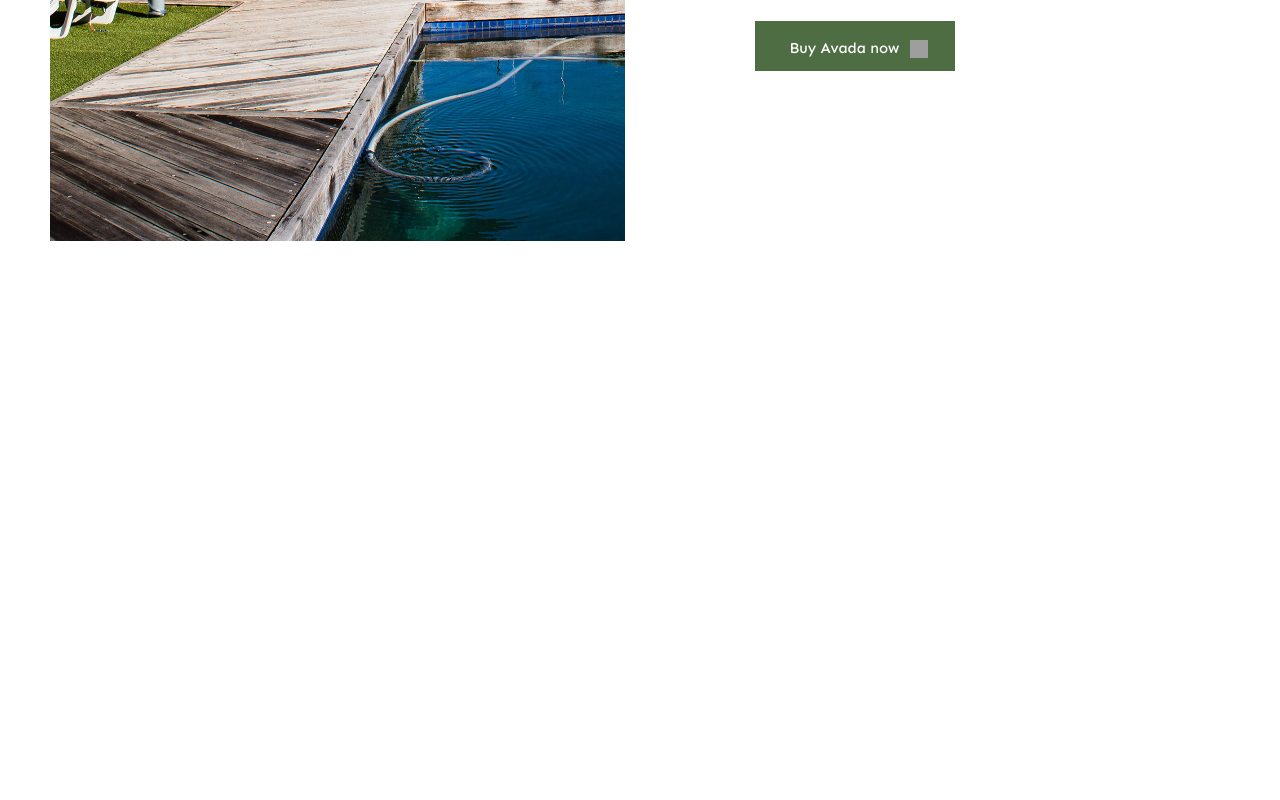
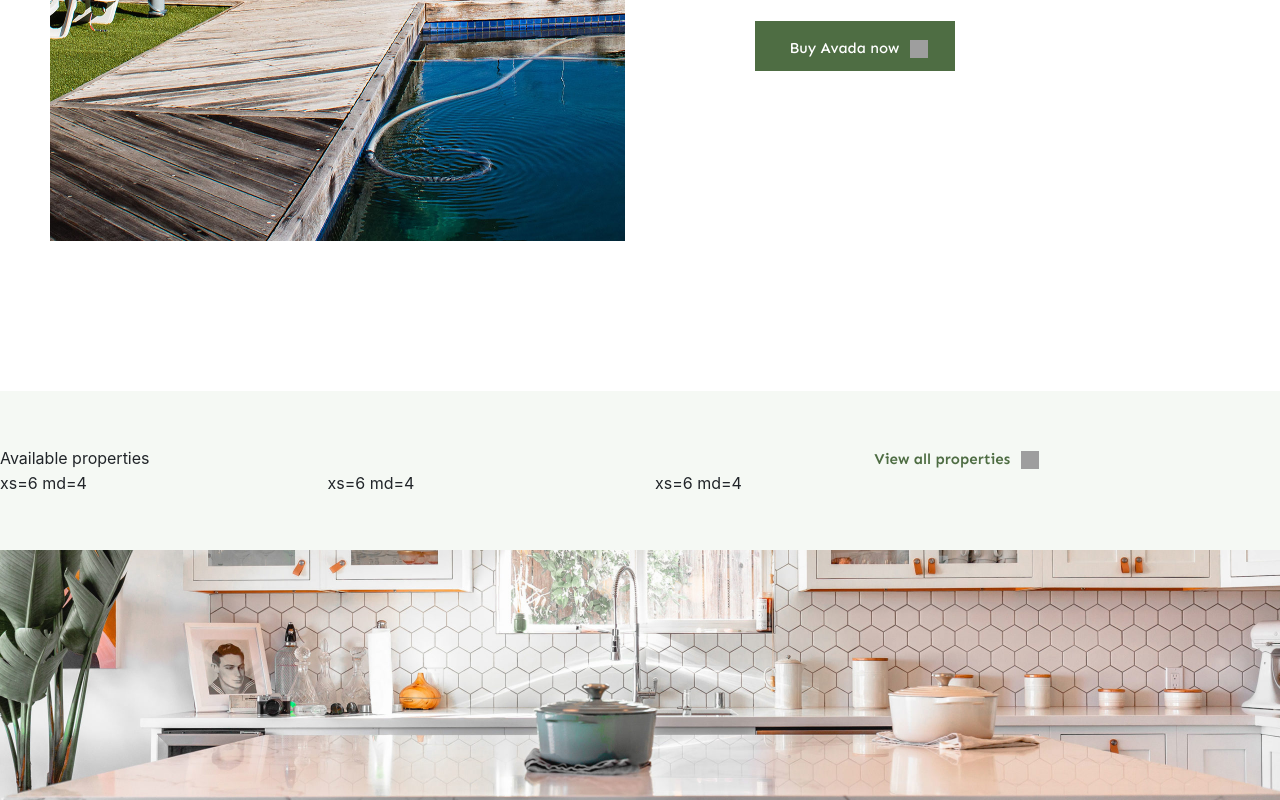
Before and after one commit to OleksiiPustilnyk/react-website-realtor, a React (Create React App) app: page / in a window 1280 px wide. Shown: the part 2196-2996 px from the top of the page. Before the commit the page ends 2587 px from the top, so only its background shows below. Built offline with nearby package versions, Linux system fonts and the light colour scheme; grey boxes are pictures that could not be loaded.

Commit message:
added secong img-bg, added grid for card-hous

```diff
--- a/src/Pages/Home/Home.scss
+++ b/src/Pages/Home/Home.scss
@@ -39,6 +39,10 @@
             line-height: 1.8;
             padding-bottom: 20px;
         }
+
+
+    }
+}
 .title2-btn {
     margin-left: -5px;
     color: $colorGreen;
@@ -54,9 +58,6 @@
     color: black;
     .btn-icon-viewProperties-green {
         @include icon-right ("/assets/icons/icon-arrow-left-black.svg", 18px, 18px, -23px, 4px)
-            }
-        }
-
     }
 }
 
@@ -164,3 +165,12 @@
         line-height: 1.8;
     }
 }
+
+
+
+
+
+.btn-block-2 {
+    left: 25px;
+    top: 469px;
+}
--- a/src/Pages/Home/Home.tsx
+++ b/src/Pages/Home/Home.tsx
@@ -2,6 +2,8 @@ import { Col, Container, Row } from 'react-bootstrap'
 import HeaderDefault from '../../Container/Header/HeaderDefault'
 import ImageHomeBG1 from '../../assets/images/img-bg-home-1.jpeg'
 import ImageHomeBG2 from '../../assets/images/img-bg-home-2.jpeg'
+
+import ImageHomeTextBG1 from '../../assets/images/img-with-text-1.jpeg'
 
 import './Home.scss'
 
@@ -105,7 +107,7 @@ const Home = (props: Props) => {
                         <Row className="justify-content-md-center">
                             <Col xs lg="6">
                                 <img
-                                    src={ImageHomeBG2}
+                                    src={ImageHomeTextBG1}
                                     alt=""
                                     className="img-with-text"
                                 />
@@ -131,6 +133,42 @@ const Home = (props: Props) => {
                             </Col>
                         </Row>
                     </div>
+
+                    <div className="container-with-bg">
+                        <Row>
+                            <Col md={4}>Available properties</Col>
+                            <Col md={{ span: 4, offset: 4 }}>
+                                <button className="title2-btn">
+                                    View all properties
+                                    <span className="btn-icon-viewProperties-green"></span>
+                                </button>
+                            </Col>
+                        </Row>
+                        <Row>
+                            <Col xs={6} md={3}>
+                                xs=6 md=4
+                            </Col>
+                            <Col xs={6} md={3}>
+                                xs=6 md=4
+                            </Col>
+                            <Col xs={6} md={3}>
+                                xs=6 md=4
+                            </Col>
+                        </Row>
+                    </div>
+
+                    <div className="home-bg">
+                        <img src={ImageHomeBG2} alt="" className="img-bg" />
+                        <Col
+                            md={{ span: 2, offset: 10 }}
+                            className="btn-block-2"
+                        >
+                            <button className="btnDefaultGreen">
+                                View properties
+                                <span className="btn-icon-arrow-left-white"></span>
+                            </button>
+                        </Col>
+                    </div>
                 </Container>
             </main>
         </>
```
Also changed, not shown: src/assets/images/img-bg-home-2.jpeg, src/assets/images/img-with-text-1.jpeg (added). Lines whose indentation alone changed are shown as unchanged.
